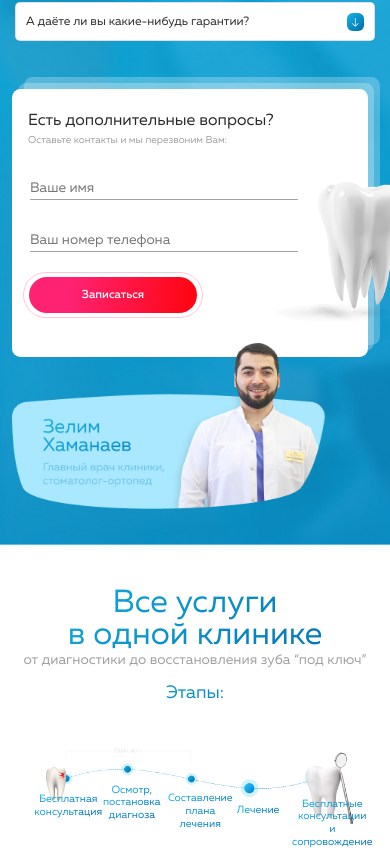
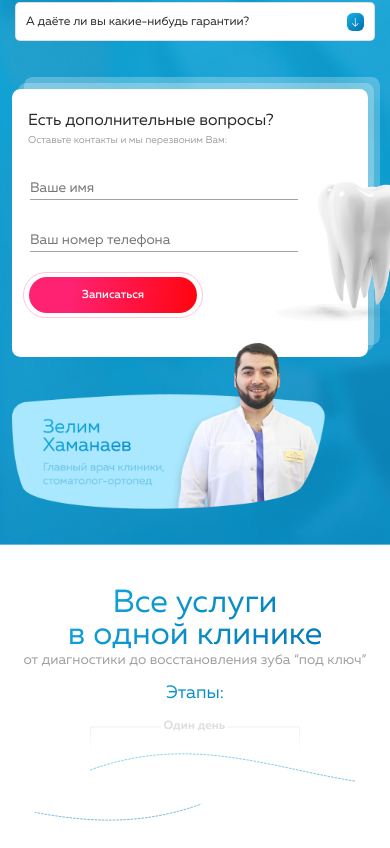
Before and after one commit to salmanbahaev/stomatology, a plain HTML site: page index.html in a window 390 px wide. Shown: the part 4099-4947 px from the top of the page. After the commit the page ends 4920 px from the top, so only its background shows below. Drawn offline with Linux system fonts and the light colour scheme; files whose address does not match are found by name.

Commit message:
добавил этапы

```diff
--- a/index.html
+++ b/index.html
@@ -487,14 +487,30 @@
     </div><!-- / question -->
 
     <!-- clinic -->
-    <div class="clinic">
+    <div class="clinic position-relative">
+      <div class="clinic-table position-absolute">
+        <img src="img/stom-table.png" alt="">
+      </div>
       <div class="container px-2">
         <p class="clinic-title text-center text-grad">Все услуги<br class="clinic-br"> в одной клинике</p>
         <p class="clinic-subtitle text-center">от диагностики до восстановления зуба “под ключ”</p>
         <p class="clinic-steps text-center text-grad">Этапы:</p>
+        <div class="text-center">
+          <img class="mt-3 mx-auto steps-mobile" src="img/day-mobile.png" alt="этапы">
+        </div>
         <div class="row">
-          <div class="col-10 mx-auto mt-5 position-relative">
-            <div>
+          <div class="col-12 clinic-steps-mobile d-flex justify-content-center pl-0 pr-0">
+            <div class="mobile-clin-steps d-flex flex-column justify-content-center">
+              <div class="top-line-mobile position-relative ml-auto">
+                <img class="ml-5" src="svg/clin-line.svg" alt="">
+              </div>
+              <div class="bottom-line-mobile ml-0">
+                <img class="mr-5" src="svg/bottom-line.svg" alt="">
+              </div>
+            </div>
+          </div>
+          <div class="col-10 clinic-steps-desk mx-auto mt-4 mt-sm-5 position-relative">
+            <div class="">
               <img class="clinic-steps-img" src="img/steps-line.png" alt="line">
               <div class="clinic-tooth-1 position-absolute">
                 <img src="img/bad-tooth.png" alt="">
--- a/scss/main.scss
+++ b/scss/main.scss
@@ -963,6 +963,7 @@ a:hover {
 
 // clinic
 .clinic {
+  overflow: hidden;
   p {
     margin-top: 0;
     margin-bottom: 0;
@@ -1001,6 +1002,21 @@ a:hover {
       font-size: calc(5px + (10 * (110vw / 480)));
     }
   }
+  .clinic-steps-desk {
+    @media (max-width: 575.98px) {
+      display: none;
+    }
+  }
+  .mobile-clin-steps {
+    width: 100%;
+    max-width: 320px;
+  }
+  .clinic-steps-mobile, .steps-mobile {
+    display: none !important;
+    @media (max-width: 575.98px) {
+      display: flex !important;
+    }
+  }
   .clinic-steps {
     margin-top: 15px;
     margin-bottom: 0;
@@ -1052,6 +1068,13 @@ a:hover {
       font-size: 10.5px;
       line-height: 120%;
     }
+  }
+  .clinic-table {
+    top: 114px;
+    left: 0;
+    width: 28%;
+    @media (max-width: 1675px) { display: none; }
+    img { width: 100%; }
   }
   .clinic-tooth-1 {
     top: 27%;
```
Also changed, not shown: css/main.css, img/arrow-rev.svg (renamed from svg/arrow-rev.svg), img/day-mobile.png (added), img/table-min.png (added), svg/bottom-line.svg (added), svg/clin-line.svg (added).
